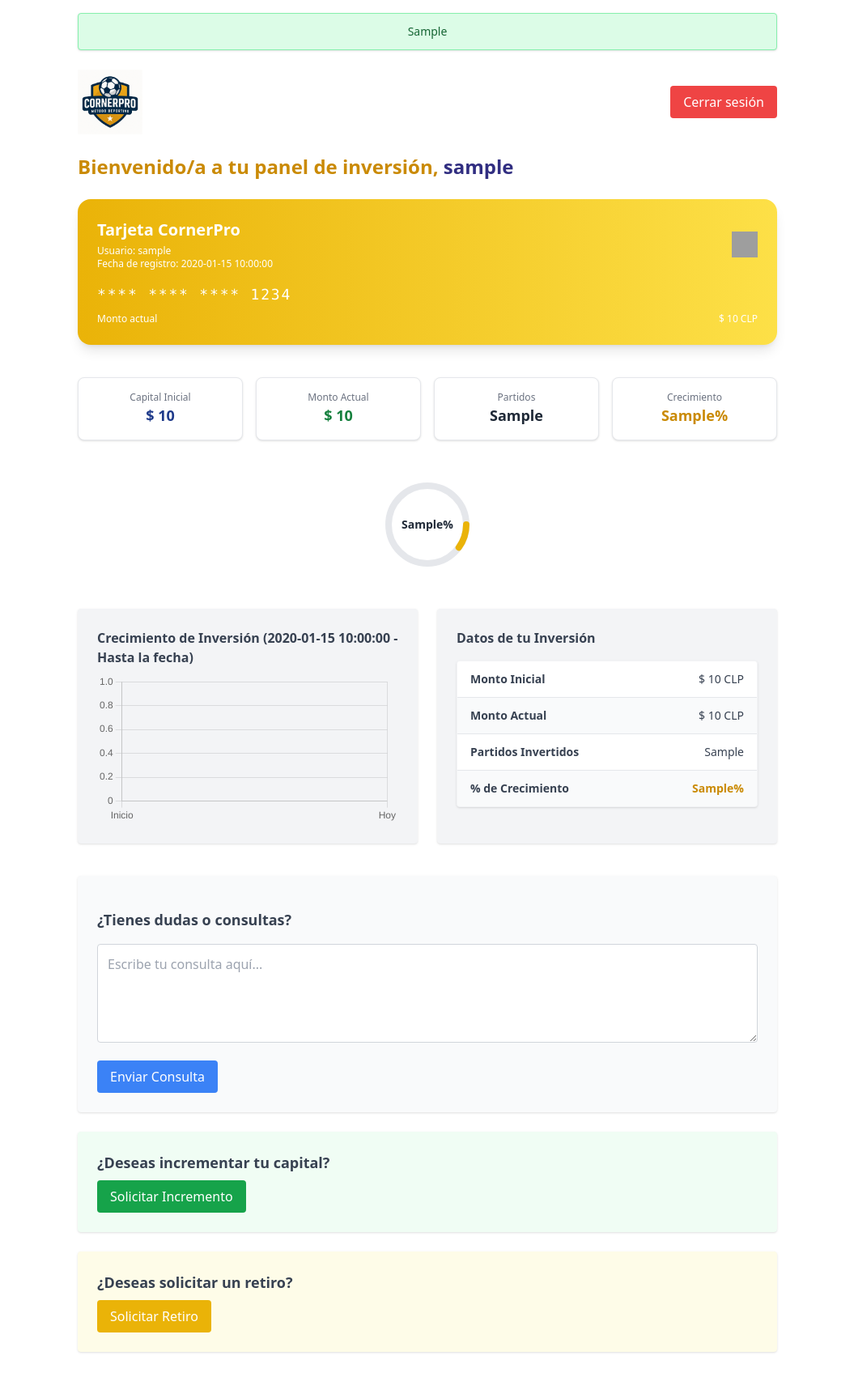
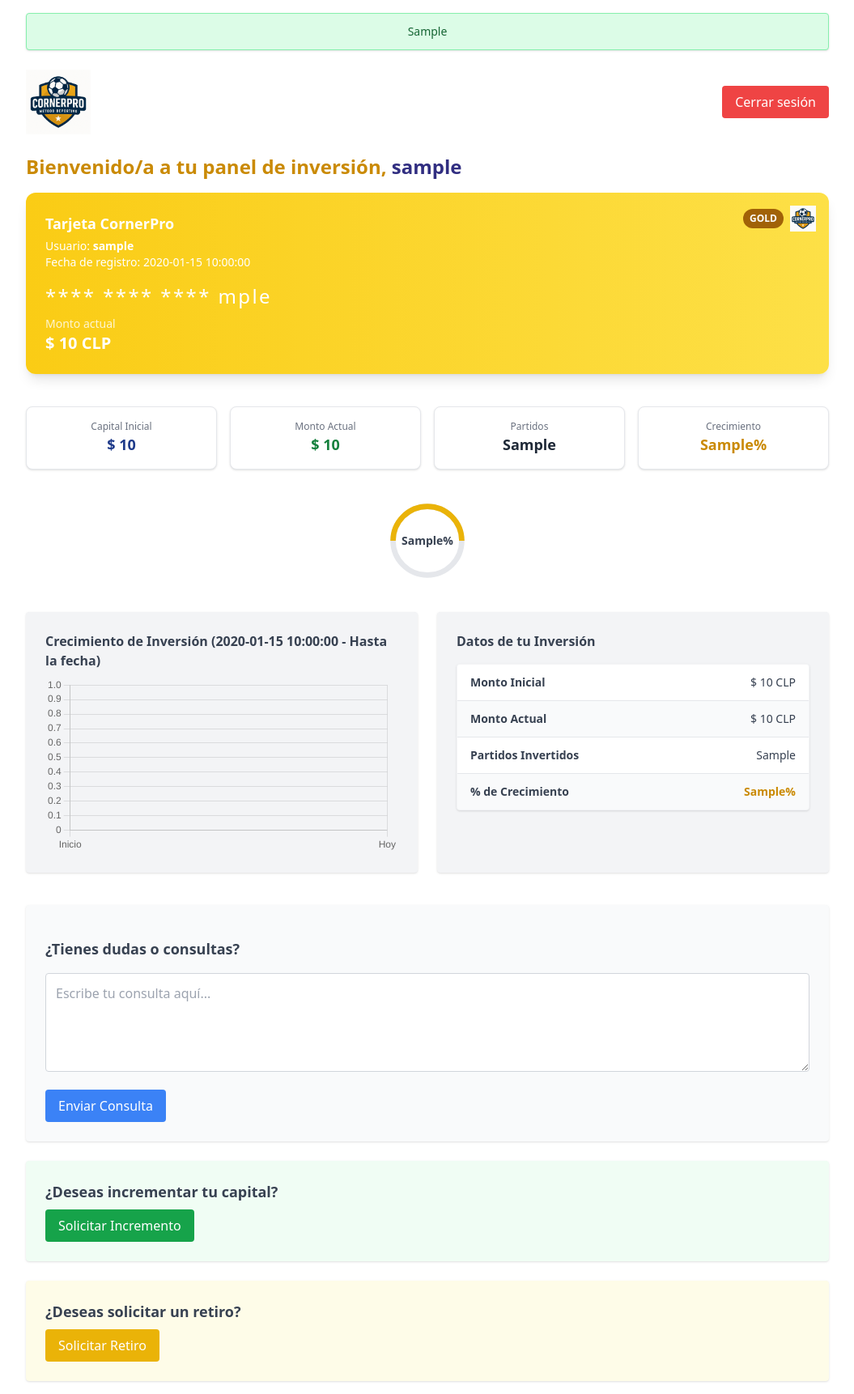
Before and after one commit to jmirandal1994/cornerpro, a Flask app: template templates/dashboard.html in a window 1280 px wide. Shown: the whole page at 81% size, without its empty margins (112-1167 px from the left). Before the commit the page ends 1671 px from the top, so only its background shows below. Run offline with Flask 2, Linux system fonts and the light colour scheme; the template is opened without the code that fills it: most values are stand-ins (such as "Sample title", 1, 10 or a date in 2020); some libraries are stand-ins or nearby versions; grey boxes are pictures that could not be loaded.

Commit message:
💳 Tarjeta GOLD CornerPro añadida al dashboard + progreso circular

```diff
--- a/templates/dashboard.html
+++ b/templates/dashboard.html
@@ -7,9 +7,9 @@
   <script src="https://cdn.tailwindcss.com"></script>
   <script src="https://cdn.jsdelivr.net/npm/chart.js"></script>
 </head>
-<body class="bg-white p-4 max-w-4xl mx-auto">
+<body class="bg-white p-4 max-w-5xl mx-auto">
 
-  <!-- Modal bienvenida -->
+  <!-- Modal de bienvenida (una vez) -->
   <script>
     if (!localStorage.getItem("bienvenidaMostrada")) {
       alert("🎉 Bienvenido/a a CornerPro. Desde aquí podrás monitorear tus inversiones y enviar solicitudes.");
@@ -17,6 +17,7 @@
     }
   </script>
 
+  <!-- Notificación -->
   {% if mensaje_enviado %}
     <div class="bg-green-100 text-green-800 border border-green-300 px-4 py-3 rounded mb-6 shadow text-sm text-center">
       {{ mensaje_enviado }}
@@ -32,27 +33,22 @@
   </div>
 
   <!-- Título -->
-  <h1 class="text-2xl font-bold text-yellow-600 mb-6">
+  <h1 class="text-2xl font-bold text-yellow-600 mb-4">
     Bienvenido/a a tu panel de inversión, <span class="text-indigo-900">{{ username }}</span>
   </h1>
 
-  <!-- Tarjeta virtual estilo CornerPro -->
-  <div class="bg-gradient-to-r from-yellow-500 to-yellow-300 text-white rounded-2xl p-6 shadow-lg mb-10">
-    <div class="flex justify-between items-center">
-      <div>
-        <h2 class="text-xl font-semibold mb-1">Tarjeta CornerPro</h2>
-        <p class="text-xs">Usuario: {{ username }}</p>
-        <p class="text-xs">Fecha de registro: {{ fecha_creacion }}</p>
-      </div>
-      <img src="{{ url_for('static', filename='chip.png') }}" alt="chip" class="w-8 h-8">
+  <!-- Tarjeta virtual estilo GOLD -->
+  <div class="bg-gradient-to-r from-yellow-400 to-yellow-300 p-6 rounded-xl shadow-lg text-white relative mb-10">
+    <div class="absolute top-4 right-4 flex items-center space-x-2">
+      <span class="text-xs font-semibold bg-yellow-700 text-white px-2 py-1 rounded-full">GOLD</span>
+      <img src="{{ url_for('static', filename='logo.png') }}" alt="Logo" class="w-8 h-8">
     </div>
-    <div class="mt-4">
-      <p class="tracking-widest text-lg font-mono">**** **** **** {{ username[-4:] if username|length > 4 else '1234' }}</p>
-    </div>
-    <div class="mt-2 flex justify-between text-xs">
-      <span>Monto actual</span>
-      <span>$ {{ "{:,.0f}".format(monto_actual).replace(",", ".") }} CLP</span>
-    </div>
+    <h2 class="text-lg font-semibold">Tarjeta CornerPro</h2>
+    <p class="text-sm mt-1">Usuario: <span class="font-bold">{{ username }}</span></p>
+    <p class="text-sm">Fecha de registro: {{ fecha_creacion }}</p>
+    <div class="text-2xl tracking-widest mt-4 mb-2">**** **** **** {{ username[-4:] }}</div>
+    <p class="text-sm text-white/80">Monto actual</p>
+    <p class="text-xl font-semibold">$ {{ "{:,.0f}".format(monto_actual).replace(",", ".") }} CLP</p>
   </div>
 
   <!-- Tarjetas resumen -->
@@ -75,20 +71,24 @@
     </div>
   </div>
 
-  <!-- Progreso de crecimiento (gráfico circular) -->
+  <!-- Progreso circular -->
   <div class="flex justify-center mb-10">
-    <div class="relative w-32 h-32">
-      <svg class="absolute top-0 left-0 w-full h-full">
-        <circle class="text-gray-200" stroke-width="8" stroke="currentColor" fill="transparent" r="48" cx="64" cy="64" />
-        <circle class="text-yellow-500" stroke-width="8" stroke-dasharray="301.6" stroke-dashoffset="{{ 301.6 - (301.6 * (porcentaje_crecimiento | float) / 100 if porcentaje_crecimiento | float < 100 else 301.6) }}" stroke-linecap="round" stroke="currentColor" fill="transparent" r="48" cx="64" cy="64" />
+    <div class="relative w-24 h-24">
+      <svg class="absolute top-0 left-0 w-full h-full transform -rotate-90" viewBox="0 0 36 36">
+        <path class="text-gray-200" d="M18 2.0845
+          a 15.9155 15.9155 0 0 1 0 31.831
+          a 15.9155 15.9155 0 0 1 0 -31.831" fill="none" stroke-width="2.5" stroke="currentColor"/>
+        <path class="text-yellow-500" d="M18 2.0845
+          a 15.9155 15.9155 0 0 1 0 31.831" fill="none"
+          stroke-width="2.5" stroke-dasharray="{{ porcentaje_crecimiento }}, 100" stroke="currentColor" />
       </svg>
-      <div class="absolute inset-0 flex items-center justify-center">
-        <span class="text-sm font-semibold text-gray-800">{{ porcentaje_crecimiento }}%</span>
+      <div class="absolute inset-0 flex items-center justify-center text-sm font-semibold text-gray-700">
+        {{ porcentaje_crecimiento }}%
       </div>
     </div>
   </div>
 
-  <!-- Resto del dashboard -->
+  <!-- Chart y tabla -->
   <div class="grid grid-cols-1 md:grid-cols-2 gap-6">
     <div class="bg-gray-100 p-6 rounded shadow">
       <h2 class="font-semibold text-gray-700 mb-2">Crecimiento de Inversión ({{ fecha_creacion }} - Hasta la fecha)</h2>
@@ -127,11 +127,13 @@
       <textarea name="mensaje" placeholder="Escribe tu consulta aquí..." class="w-full p-3 border border-gray-300 rounded" rows="4"></textarea>
       <button type="submit" class="bg-blue-500 hover:bg-blue-600 text-white px-4 py-2 rounded">Enviar Consulta</button>
     </form>
+
     <form method="POST" class="bg-green-50 p-6 rounded shadow">
       <input type="hidden" name="tipo" value="incrementar">
       <h2 class="text-lg font-semibold text-gray-700 mb-2">¿Deseas incrementar tu capital?</h2>
       <button type="submit" class="bg-green-600 hover:bg-green-700 text-white py-2 px-4 rounded">Solicitar Incremento</button>
     </form>
+
     <form method="POST" class="bg-yellow-50 p-6 rounded shadow">
       <input type="hidden" name="tipo" value="retiro">
       <h2 class="text-lg font-semibold text-gray-700 mb-2">¿Deseas solicitar un retiro?</h2>
@@ -139,7 +141,6 @@
     </form>
   </div>
 
-  <!-- Chart.js -->
   <script>
     const ctx = document.getElementById('growthChart').getContext('2d');
     new Chart(ctx, {
@@ -162,5 +163,6 @@
       }
     });
   </script>
+
 </body>
 </html>
```
